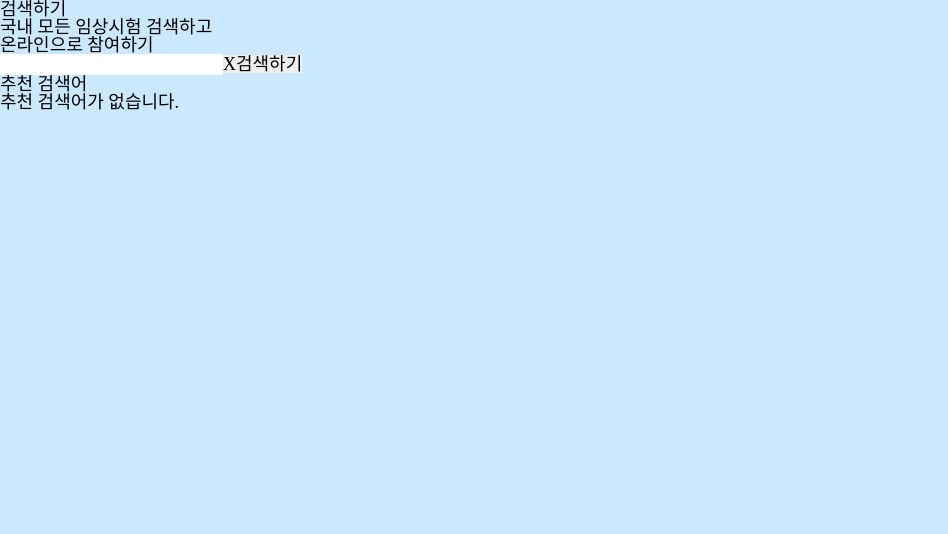
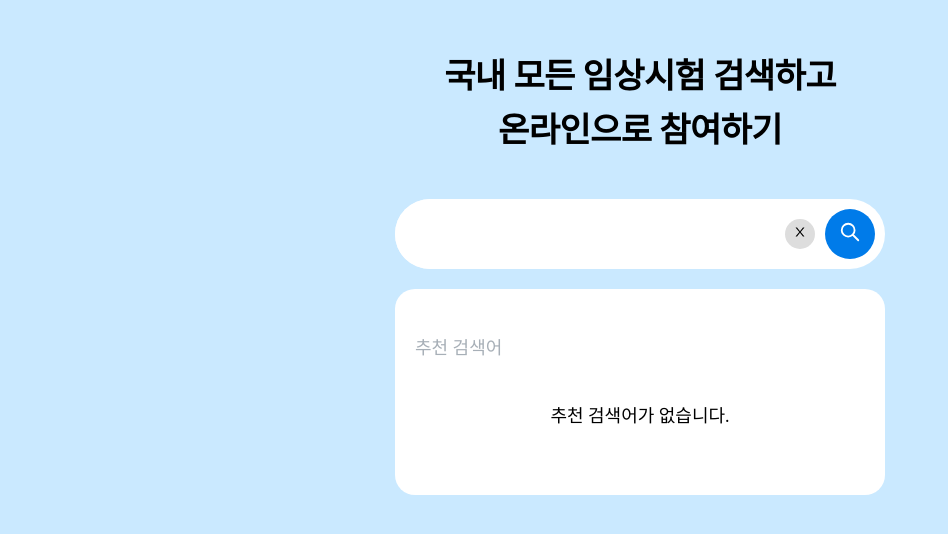
Before and after one commit to JangHyunjeong/search-clinica-ltrials, a React (Create React App) app: page / in a window 1280 px wide. Shown: the top 534 px of the page, without its empty margins (0-948 px from the left). Built offline with nearby package versions, Linux system fonts and the light colour scheme; a web font is replaced by a local one.

Commit message:
style: 검색영역 스타일 적용

```diff
--- /dev/null
+++ b/src/components/search/Search.styled.tsx
@@ -0,0 +1,84 @@
+import styled from 'styled-components'
+
+export const SearchSection = styled.section`
+  margin: 0 auto;
+  padding: 50px 0;
+  width: calc(100% - 40px);
+  max-width: 490px;
+  min-height: 100vh;
+`
+export const SearchPara = styled.p`
+  margin-bottom: 40px;
+  text-align: center;
+  font-size: ${({ theme }) => theme.fontSize.large};
+  font-weight: 700;
+  letter-spacing: -0.018em;
+  line-height: 1.6;
+`
+export const SearchBoxWrapper = styled.p`
+  width: 100%;
+`
+export const SearchForm = styled.form`
+  ${({ theme }) => theme.flex.flexBetweenCenter};
+  width: 100%;
+  height: 70px;
+  border-radius: 35px;
+  overflow: hidden;
+  background-color: ${({ theme }) => theme.color.white};
+  padding-right: 10px;
+`
+export const SearchInput = styled.input`
+  display: block;
+  width: 100%;
+  height: 70px;
+  padding: 0 20px;
+`
+export const SearchClearButton = styled.button`
+  flex-shrink: 0;
+  font-size: ${({ theme }) => theme.fontSize.small};
+  width: 30px;
+  height: 30px;
+  color: ${({ theme }) => theme.color.textColor};
+  background-color: ${({ theme }) => theme.color.gray};
+  border-radius: 15px;
+  margin-right: 10px;
+`
+export const SearchButton = styled.button`
+  flex-shrink: 0;
+  width: 50px;
+  height: 50px;
+  border-radius: 50%;
+  background-color: ${({ theme }) => theme.color.blue};
+  font-size: ${({ theme }) => theme.fontSize.medium};
+  color: ${({ theme }) => theme.color.white};
+`
+export const ResultWrapper = styled.div`
+  margin-top: 20px;
+  padding: 20px 0;
+  border-radius: 20px;
+  background-color: ${({ theme }) => theme.color.white};
+`
+export const Resultkeyword = styled.p`
+  padding: 10px 20px;
+`
+export const SuggestionTittle = styled.h3`
+  padding: 10px 20px;
+  color: ${({ theme }) => theme.color.subTextColor};
+`
+export const SuggestionEmpty = styled.div`
+  padding: 40px 20px 50px;
+  text-align: center;
+`
+export const SuggestionListItem = styled.li``
+export const SuggestionListButton = styled.button`
+  display: block;
+  width: 100%;
+  padding: 10px 20px;
+  text-align: left;
+  background-color: transparent;
+
+  &:hover,
+  &:focus {
+    background-color: ${({ theme }) => theme.color.lightGray};
+  }
+`
--- a/src/components/search/SearchForm.tsx
+++ b/src/components/search/SearchForm.tsx
@@ -1,16 +1,27 @@
+import { AiOutlineClose } from 'react-icons/ai'
+import { HiOutlineSearch } from 'react-icons/hi'
+
 import { searchFormType } from './types'
+
+import * as S from './Search.styled'
 
 function SearchForm(props: searchFormType) {
   return (
-    <form>
-      <div>
-        <input type="text" value={props.keyword} onChange={(e) => props.getInput(e.target.value)} />
-        <button type="button" onClick={props.clearInput}>
-          X
-        </button>
-        <button type="button">검색하기</button>
-      </div>
-    </form>
+    <S.SearchForm>
+      <S.SearchInput
+        type="text"
+        value={props.keyword}
+        onChange={(e) => props.getInput(e.target.value)}
+      />
+      <S.SearchClearButton type="button" onClick={props.clearInput}>
+        <AiOutlineClose />
+        <span className="visuallyHidden">입력값 초기화</span>
+      </S.SearchClearButton>
+      <S.SearchButton type="button">
+        <HiOutlineSearch />
+        <span className="visuallyHidden">검색하기</span>
+      </S.SearchButton>
+    </S.SearchForm>
   )
 }
 export default SearchForm
--- a/src/components/search/SearchResult.tsx
+++ b/src/components/search/SearchResult.tsx
@@ -1,29 +1,34 @@
 import { SearchResultType, ReconmmendKeywordType } from './types'
+
+import * as S from './Search.styled'
 
 function SearchResult(props: SearchResultType) {
   return (
-    <div>
-      <p>{props.keyword}</p>
+    <S.ResultWrapper>
+      <S.Resultkeyword>{props.keyword}</S.Resultkeyword>
 
       <section>
-        <h3>추천 검색어</h3>
+        <S.SuggestionTittle>추천 검색어</S.SuggestionTittle>
         {props.reconmmendKeywords.length !== 0 ? (
           <ul>
             {props.reconmmendKeywords.map((keyword: ReconmmendKeywordType) => {
               return (
-                <li key={keyword.sickCd}>
-                  <button type="button" onClick={() => props.setKeyword(keyword.sickNm)}>
+                <S.SuggestionListItem key={keyword.sickCd}>
+                  <S.SuggestionListButton
+                    type="button"
+                    onClick={() => props.setKeyword(keyword.sickNm)}
+                  >
                     {keyword.sickNm}
-                  </button>
-                </li>
+                  </S.SuggestionListButton>
+                </S.SuggestionListItem>
               )
             })}
           </ul>
         ) : (
-          <div>추천 검색어가 없습니다.</div>
+          <S.SuggestionEmpty>추천 검색어가 없습니다.</S.SuggestionEmpty>
         )}
       </section>
-    </div>
+    </S.ResultWrapper>
   )
 }
 export default SearchResult
--- a/src/page/searchPage.tsx
+++ b/src/page/searchPage.tsx
@@ -4,6 +4,8 @@ import SearchForm from '../components/search/SearchForm'
 import SearchResult from '../components/search/SearchResult'
 import { ReconmmendKeywordType } from '../components/search/types'
 import useDebounce from '../hooks/useDebounce'
+
+import * as S from '../components/search/Search.styled'
 
 function SearchPage() {
   const [keyword, setKeyword] = useState<string>('')
@@ -35,7 +37,6 @@ function SearchPage() {
         console.info('calling api')
         const result = await response.clone().json()
         setReconmmendKeywords(result)
-        console.log(response)
         await cacheStorage.put(URL, response)
       })
     } catch (error) {
@@ -53,15 +54,15 @@ function SearchPage() {
   }, [debouncedKeyword])
 
   return (
-    <section>
-      <h2>검색하기</h2>
-      <p>
+    <S.SearchSection>
+      <h2 className="visuallyHidden">검색하기</h2>
+      <S.SearchPara>
         국내 모든 임상시험 검색하고
         <br />
         온라인으로 참여하기
-      </p>
+      </S.SearchPara>
 
-      <div>
+      <S.SearchBoxWrapper>
         <SearchForm clearInput={clearInput} getInput={getInput} keyword={keyword}></SearchForm>
 
         <SearchResult
@@ -69,8 +70,8 @@ function SearchPage() {
           reconmmendKeywords={reconmmendKeywords}
           setKeyword={setKeyword}
         ></SearchResult>
-      </div>
-    </section>
+      </S.SearchBoxWrapper>
+    </S.SearchSection>
   )
 }
 export default SearchPage
```
